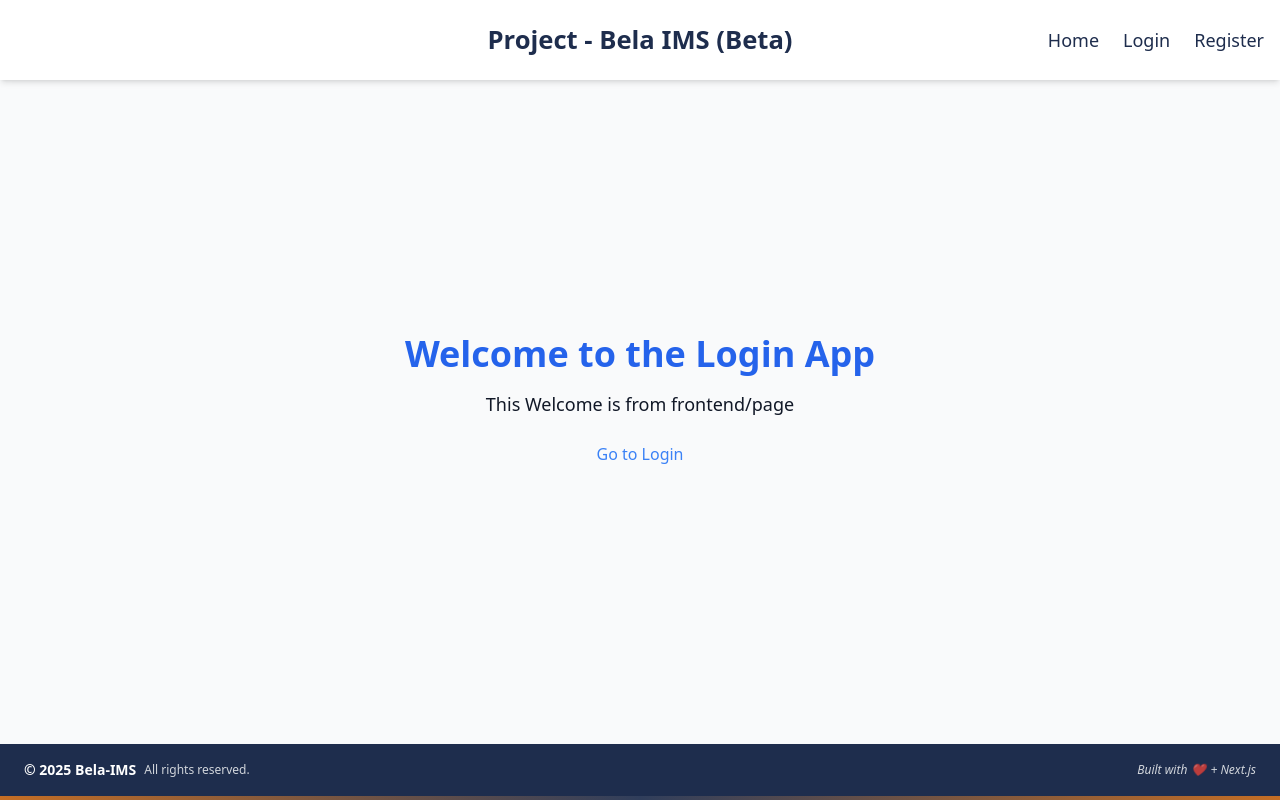
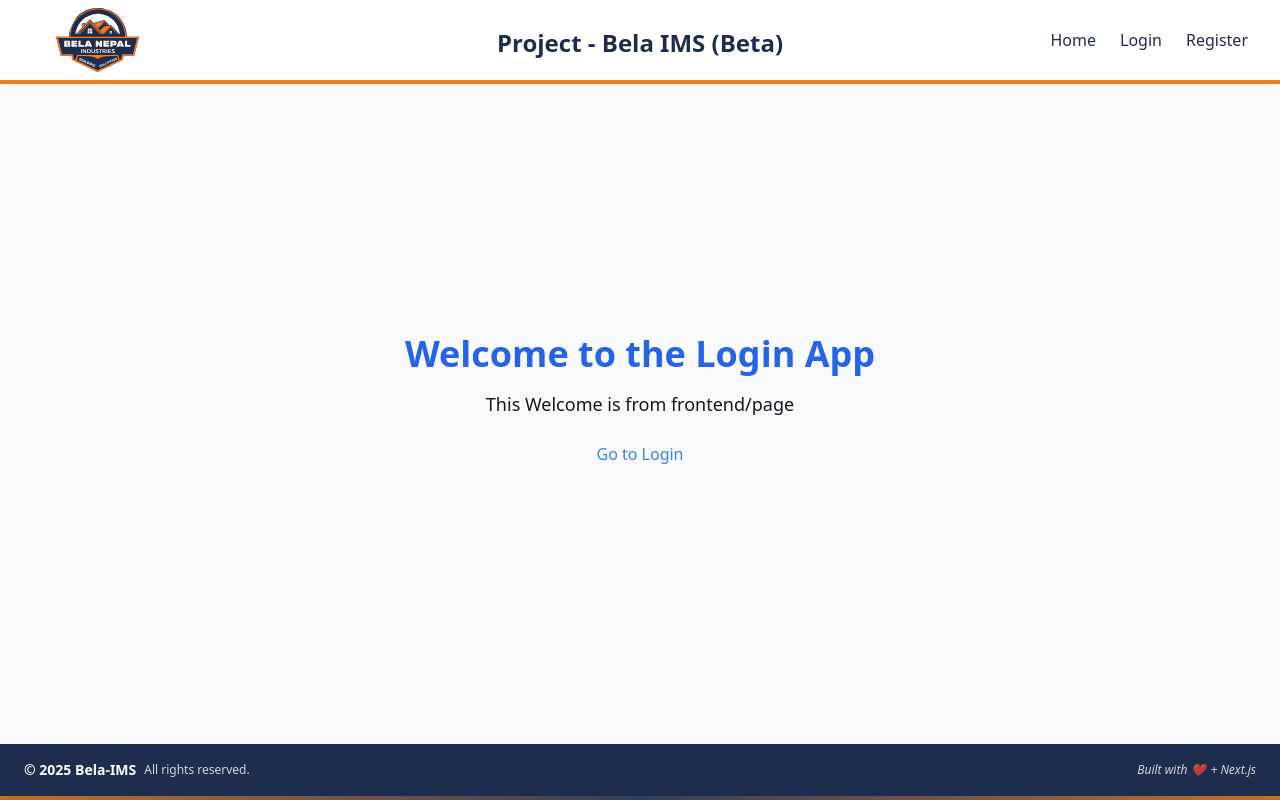
Before and after one commit to BelaNepal/test, a Next.js app in the folder frontend/: page / in a window 1280 px wide. Built offline with nearby package versions, Linux system fonts and the light colour scheme.

Commit message:
navbarLogoFixed

```diff
--- a/frontend/app/components/Navbar.js
+++ b/frontend/app/components/Navbar.js
@@ -45,21 +45,59 @@ export default function Navbar() {
 
   return (
     <>
+      {/* Custom CSS for tablet-specific styles */}
+      <style>{`
+        /* Between 768px and 1024px, shrink menu text and make right menu items smaller & spaced nicely */
+        @media (min-width: 768px) and (max-width: 1024px) {
+          .tablet-menu {
+            font-size: 0.875rem; /* smaller text (~14px) */
+            gap: 1rem; /* less spacing between links */
+            right: 1rem !important; /* a bit padding from right */
+          }
+        }
+      `}</style>
+
       {/* Navbar */}
       <nav
         className={`fixed top-0 left-0 w-full z-50 shadow-md transition-all duration-300 ${
           scrolled ? "bg-[#1e2d4d]" : "bg-white"
         } ${scrolled ? "h-[50px]" : "h-[80px]"}`}
       >
-        <div className="relative flex items-center justify-center h-full px-4 sm:px-6 lg:px-10">
-          {/* Centered Logo */}
+        <div className="relative flex items-center h-full px-4 sm:px-6 lg:px-10">
+          {/* Left Logo */}
+          <div className="flex items-center absolute left-4 top-1/2 -translate-y-1/2 md:relative md:top-auto md:translate-y-0">
+            {/* Desktop Logo */}
+            <div className="hidden md:block">
+              <Link href="/">
+                <img
+                  src="/Logo-Bela.svg"
+                  alt="Bela IMS Logo"
+                  className={`w-auto transition-all duration-300 ${
+                    scrolled ? "h-12" : "h-16"
+                  }`}
+                />
+              </Link>
+            </div>
+            {/* Mobile Logo */}
+            <div className="md:hidden">
+              <Link href="/">
+                <img src="/Logo-Bela.svg" alt="Bela IMS Logo" className="h-8 w-auto" />
+              </Link>
+            </div>
+          </div>
+
+          {/* Centered Title */}
           <div
             className={`absolute left-1/2 transform -translate-x-1/2 font-bold whitespace-nowrap transition-colors duration-300 ${
               scrolled ? "text-white" : "text-[#1e2d4d]"
             }`}
-            style={{ fontSize: scrolled ? "1.2rem" : "1.6rem" }}
+            style={{
+              fontSize: scrolled ? "1.2rem" : "2rem", // bigger default size (2rem)
+            }}
           >
-            Project - Bela IMS (Beta)
+            <span className="text-base sm:text-xl md:text-2xl">
+              Project - Bela IMS (Beta)
+            </span>
           </div>
 
           {/* Mobile Toggle (Right) */}
@@ -75,9 +113,9 @@ export default function Navbar() {
 
           {/* Desktop Menu (Right aligned) */}
           <div
-            className={`hidden md:flex space-x-6 items-center text-lg absolute right-4 ${
+            className={`hidden md:flex space-x-6 items-center absolute right-4 pr-4 ${
               scrolled ? "text-white" : "text-[#1e2d4d]"
-            }`}
+            } tablet-menu`}
           >
             <Link href="/" className="hover:text-[#ef7e1a] transition">
               Home
@@ -167,6 +205,14 @@ export default function Navbar() {
           </>
         )}
       </div>
+
+      {/* Bottom Ribbon */}
+      <div
+        className={`fixed left-0 right-0 h-[4px] bg-[#ef7e1a] transition-all duration-300 ${
+          scrolled ? "top-[50px]" : "top-[80px]"
+        }`}
+        style={{ zIndex: 9999 }}
+      />
     </>
   );
 }
--- a/frontend/app/components/sidebar.js
+++ b/frontend/app/components/sidebar.js
@@ -1,3 +1,4 @@
+// Sidebar.tsx
 "use client";
 
 import Link from "next/link";
@@ -71,7 +72,7 @@ export default function Sidebar() {
   // DESKTOP: sidebar
   return (
     <aside
-      className={`fixed bg-white border-r shadow-md z-40 overflow-y-auto transition-all duration-300 ease-in-out
+      className={`fixed bg-white border-r shadow-md z-30 overflow-y-auto transition-all duration-300 ease-in-out
         ${collapsed ? "w-16" : "w-64"}`}
       style={{
         top: `${navbarHeight}px`,
```
